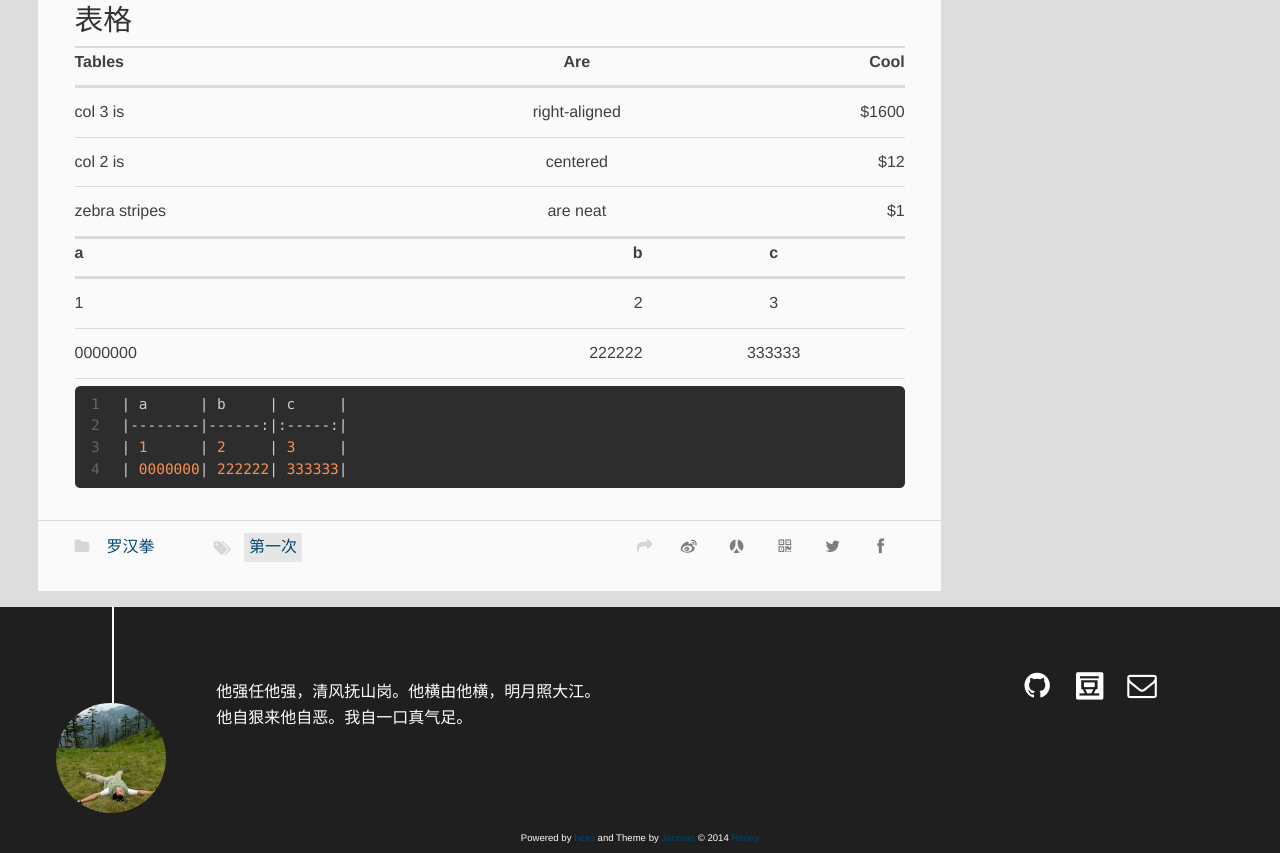
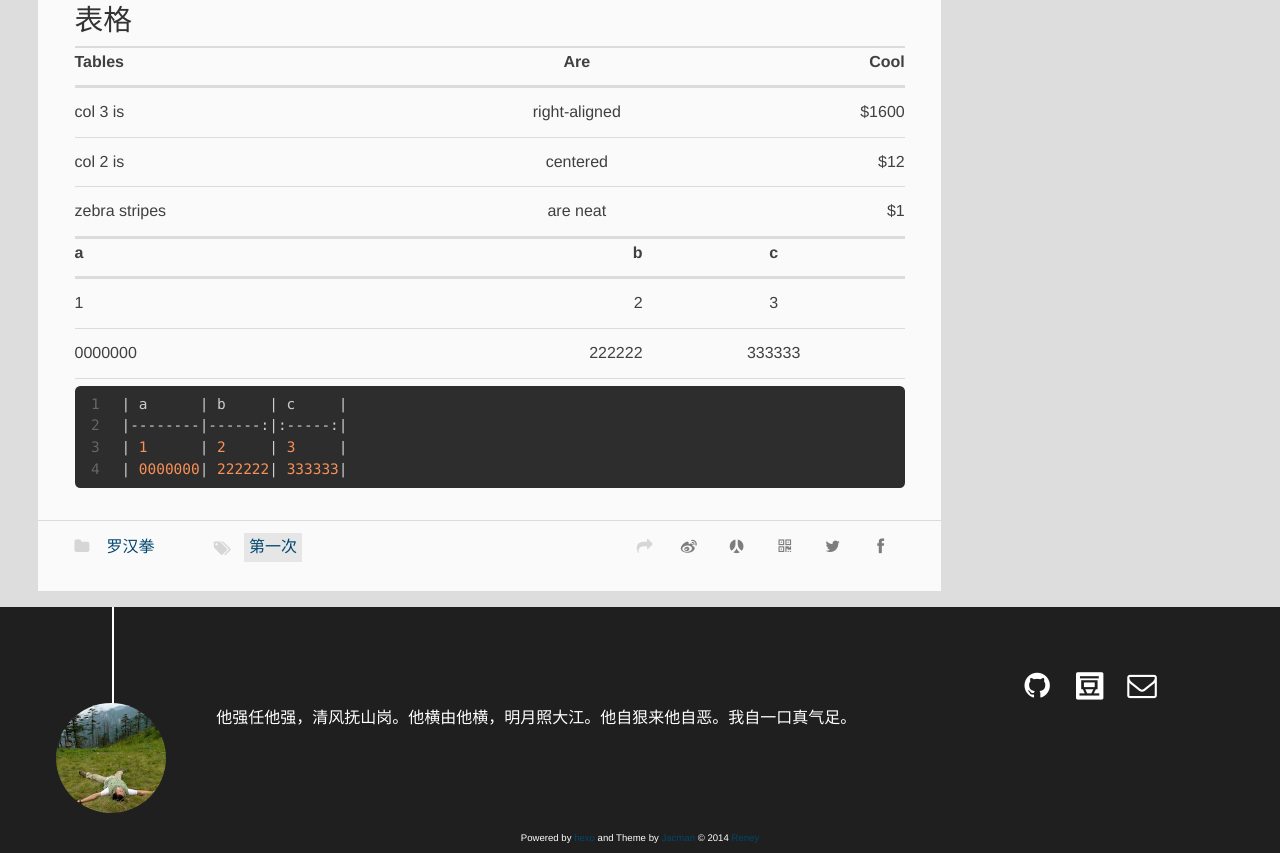
Before and after one commit to Reney/Reney.github.io, a plain HTML site: page 2014/09/28/2014-9-28-my-first-post/index.html in a window 1280 px wide. Shown: the part 1991-2844 px from the top of the page. Drawn offline with Linux system fonts and the light colour scheme; a script that the page names is missing.

Commit message:
Site updated: 2014-10-02 10:03:17

```diff
--- a/2014/09/28/2014-9-28-my-first-post/index.html
+++ b/2014/09/28/2014-9-28-my-first-post/index.html
@@ -268,8 +268,8 @@
 
 
 	<section class="info">
-		<p> 他强任他强，清风抚山岗。他横由他横，明月照大江。 <br/>
-			他自狠来他自恶。我自一口真气足。</p>
+		<p>   <br/>
+			他强任他强，清风抚山岗。他横由他横，明月照大江。他自狠来他自恶。我自一口真气足。</p>
 	</section>
 
 	<div class="social-font" class="clearfix">
--- a/atom.xml
+++ b/atom.xml
@@ -4,7 +4,7 @@
   <subtitle><![CDATA[千江有水千江月，万里无云万里天]]></subtitle>
   <link href="/atom.xml" rel="self"/>
   <link href="http://Reney.github.io/"/>
-  <updated>2014-10-02T01:38:12.087Z</updated>
+  <updated>2014-10-02T01:49:07.160Z</updated>
   <id>http://Reney.github.io/</id>
 
   <author>
```
Also changed, not shown: about/index.html (+2 -2 lines), archives/2014/09/index.html (+2 -2 lines), archives/2014/index.html (+2 -2 lines), archives/index.html (+2 -2 lines), categories/罗汉拳/index.html (+2 -2 lines), index.html (+2 -2 lines), tags/第一次/index.html (+2 -2 lines).
